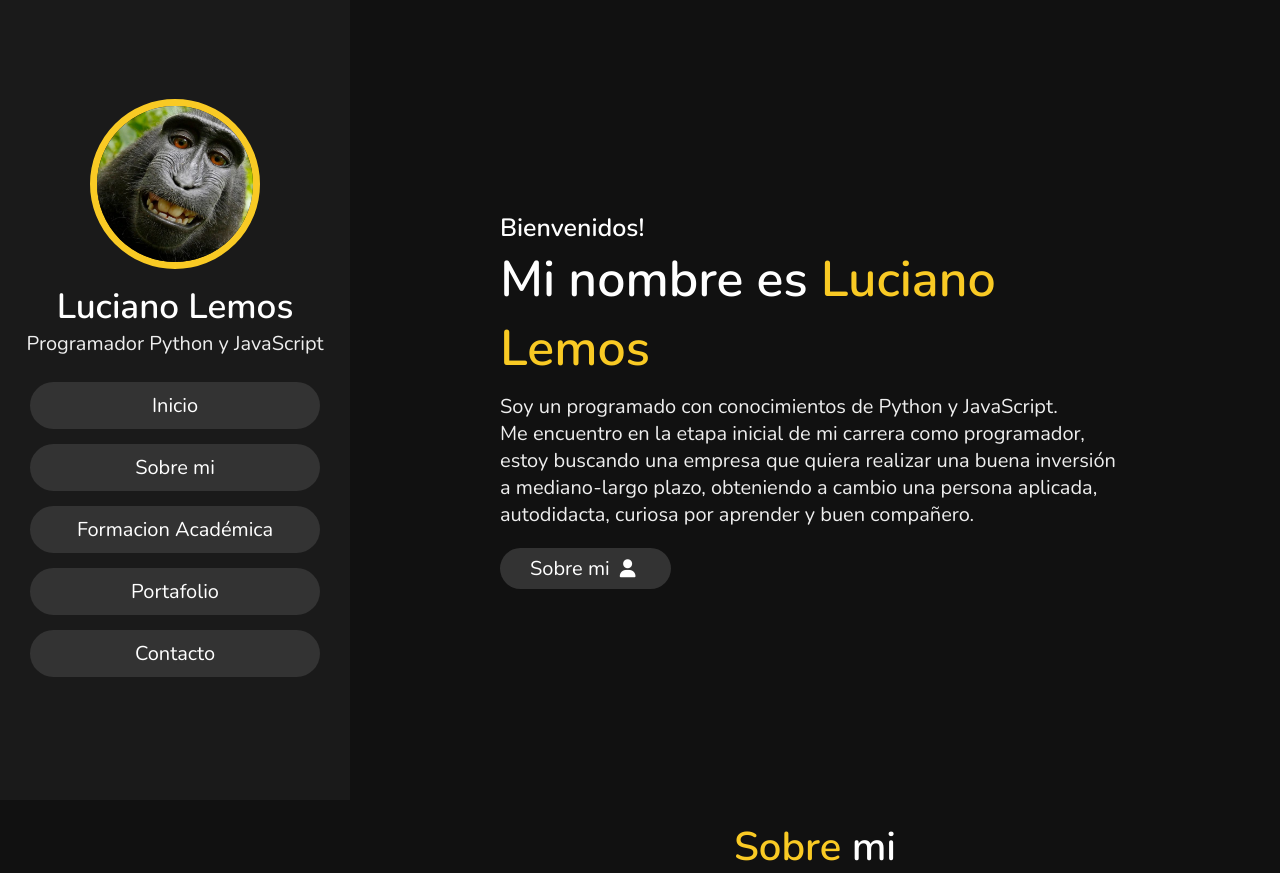
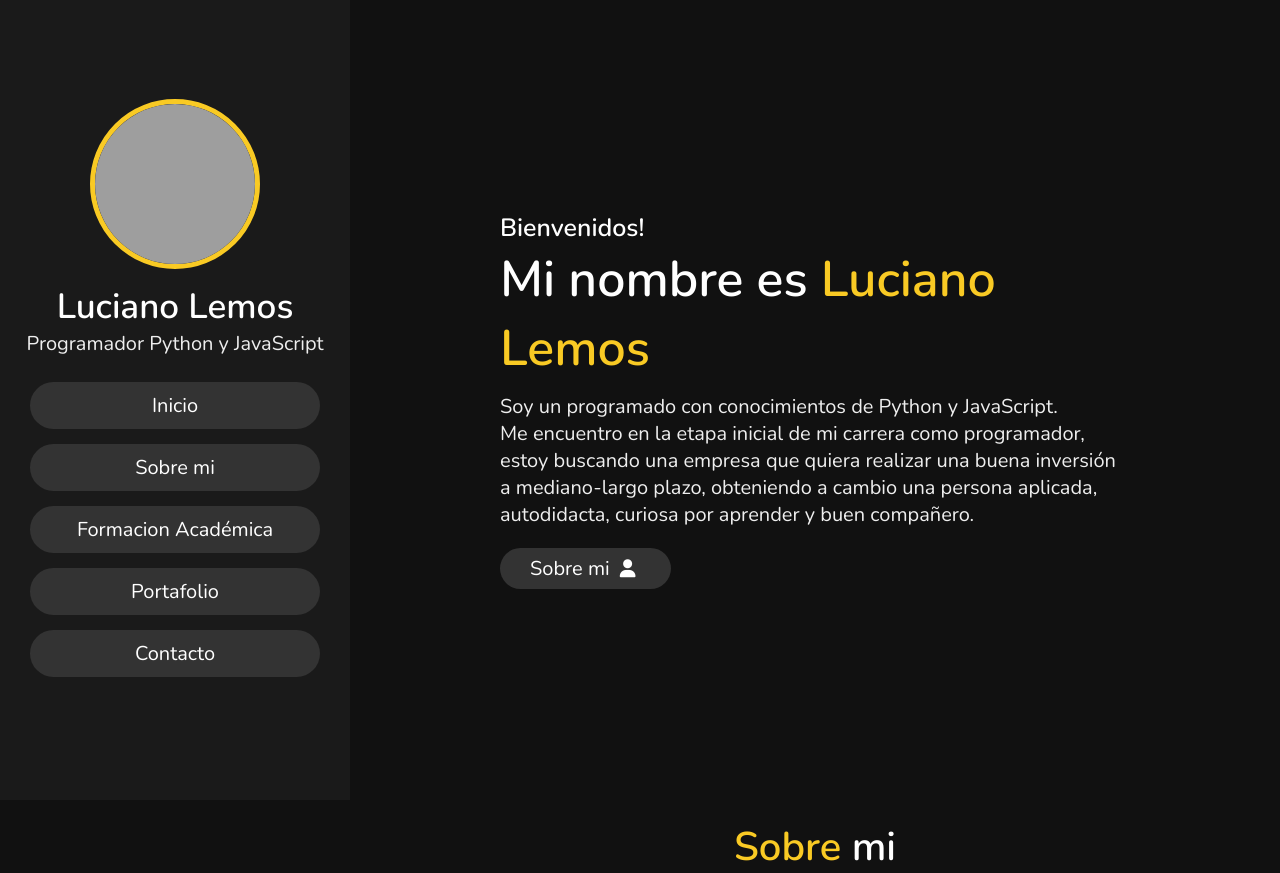
Before and after one commit to Lemos-Luciano/Portafolio, a PHP site: page / in a window 1280 px wide. Shown: the top 873 px of the page. Run offline with PHP 8.4, Linux system fonts and the light colour scheme; grey boxes are pictures that could not be loaded.

Commit message:
Iconos nuevos

```diff
--- a/WebPersonalResponsive/css/style.css
+++ b/WebPersonalResponsive/css/style.css
@@ -101,7 +101,7 @@ header .usuario img{
     border-radius: 50%;
     object-fit: cover;
     margin-bottom: 1rem;
-    border:.7rem solid var(--yellow);
+    border:.5rem solid var(--yellow);
 }
 
 header .usuario .nombre{
--- a/WebPersonalResponsive/index.html
+++ b/WebPersonalResponsive/index.html
@@ -19,7 +19,7 @@
     <header>
 
         <div class="usuario">
-            <img src="images/pic.jpg" alt="">
+            <img src="images/cv/fotoCV3.jpg" alt="">
             <h3 class="nombre"> Luciano Lemos </h3>
             <p class="profesion"> Programador Python y JavaScript</p>
         </div>
```
Also changed, not shown: Images/icons/PersonalWebsite.png (added), Images/icons/personalweb.png (added), Images/icons/web.png (added), WebPersonalResponsive/images/CV/FotoCV2.jpg (added), WebPersonalResponsive/images/CV/fotoCV1.jpg (added), 1 other file.
